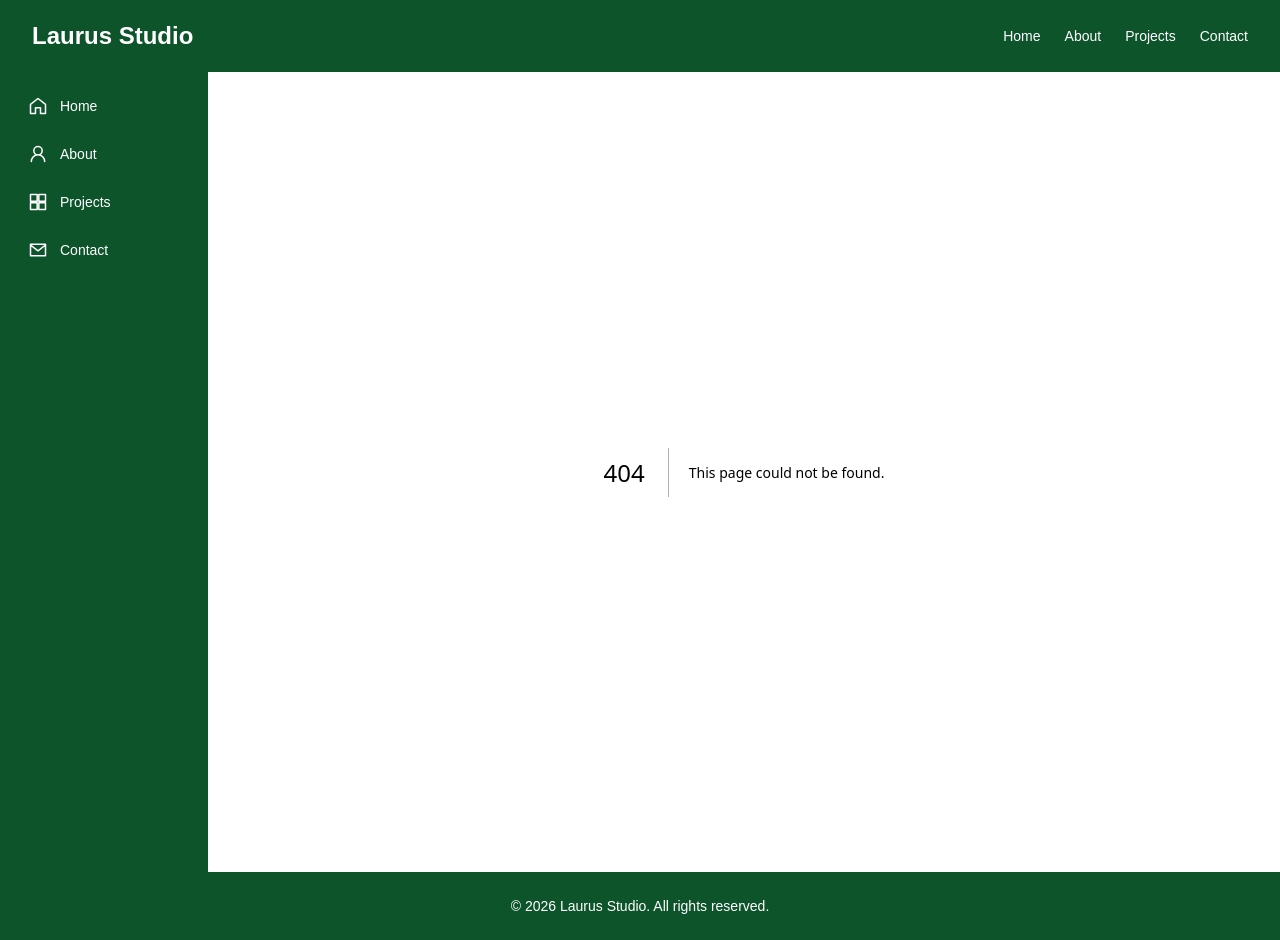
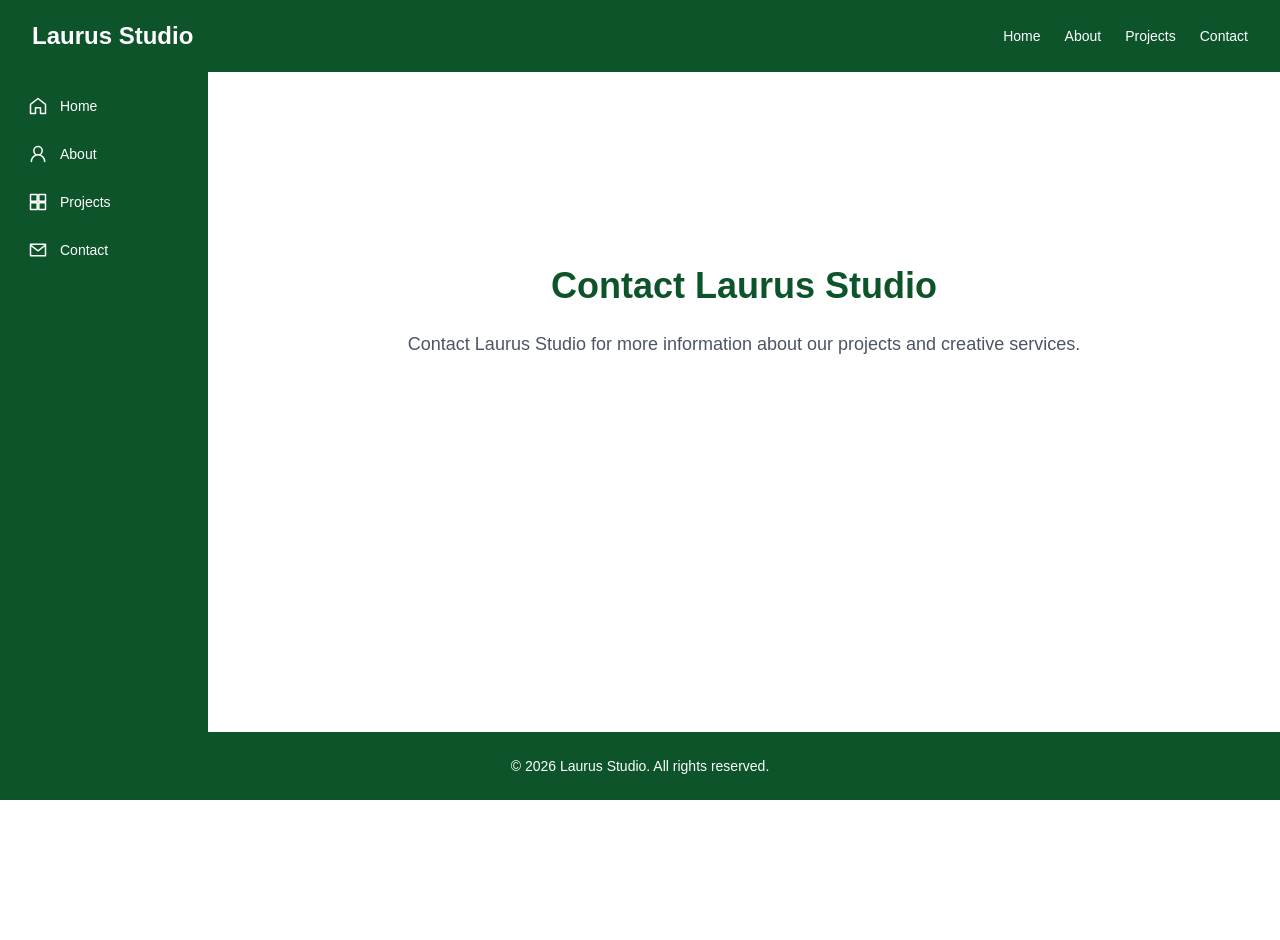
Before and after one commit to abrahamviernes/week4-layout, a Next.js app: page /contact in a window 1280 px wide. Before the commit this address had no page. After the commit the page ends 800 px from the top, so only its background shows below. Built offline with nearby package versions, Linux system fonts and the light colour scheme.

Commit message:
Add Contact page component

```diff
--- /dev/null
+++ b/app/contact/page.js
@@ -0,0 +1,14 @@
+
+export default function Contact() {
+  return (
+    <section className="mx-auto flex min-h-[60vh] max-w-4xl flex-col items-center justify-center px-6 py-12 text-center">
+      <h1 className="mb-6 text-4xl font-bold text-green-900">
+        Contact Laurus Studio
+      </h1>
+      <p className="text-lg text-gray-600">
+        Contact Laurus Studio for more information about
+        our projects and creative services.
+      </p>
+    </section>
+  );
+}
```
